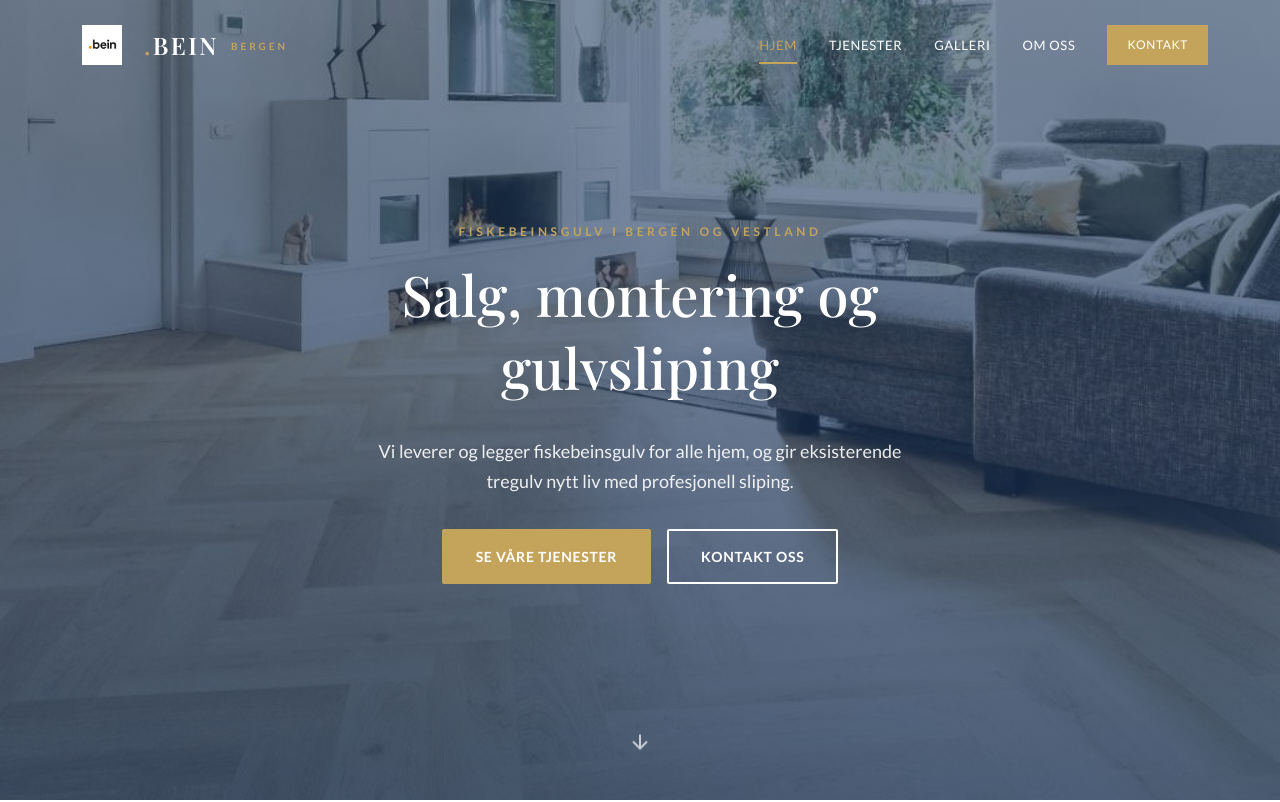
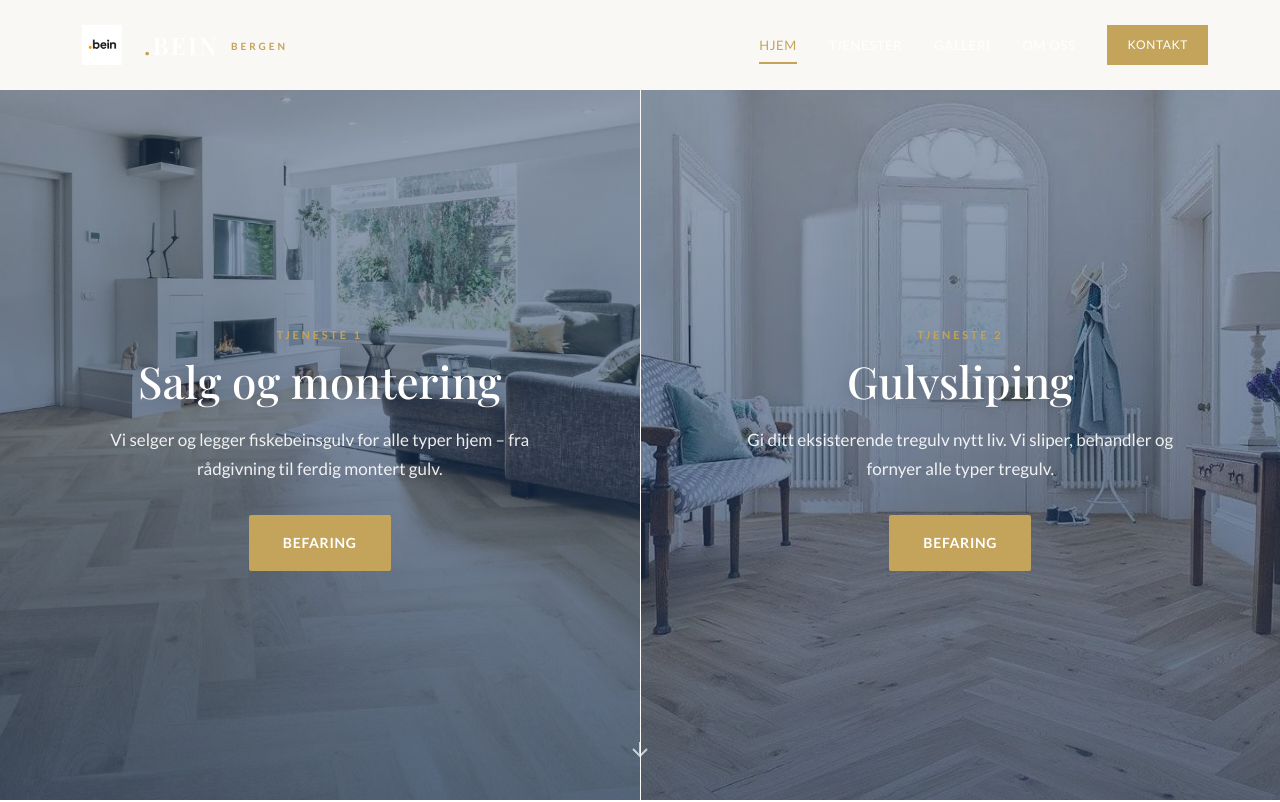
Before and after one commit to josuekongolo/beinbergen, a plain HTML site: page index.html in a window 1280 px wide. Shown: the top 802 px of the page. Drawn offline with nearby package versions, Linux system fonts and the light colour scheme.

Commit message:
Move service split to hero position as full-screen entry point
Replace the traditional hero section with a full-viewport two-panel
split showing both services (Salg og montering + Gulvsliping) as the
first thing visitors see — inspired by skelektro.no's approach.
Each panel has a background image, overlay, title, and Befaring button.
Side-by-side on desktop, stacked on mobile.

Co-Authored-By: Claude Opus 4.6 <noreply@anthropic.com>

```diff
--- a/css/styles.css
+++ b/css/styles.css
@@ -656,6 +656,132 @@ p:last-child { margin-bottom: 0; }
 }
 
 /* ========================================
+   Hero Split (Home - Two Services)
+   ======================================== */
+.hero-split {
+  position: relative;
+  display: flex;
+  flex-direction: column;
+  min-height: 100vh;
+  padding-top: var(--header-height);
+}
+
+.hero-split__panel {
+  position: relative;
+  flex: 1;
+  display: flex;
+  align-items: center;
+  justify-content: center;
+  overflow: hidden;
+  min-height: 50vh;
+}
+
+.hero-split__bg {
+  position: absolute;
+  top: 0;
+  left: 0;
+  width: 100%;
+  height: 100%;
+  object-fit: cover;
+  transition: transform 0.6s ease;
+}
+
+.hero-split__panel:hover .hero-split__bg {
+  transform: scale(1.03);
+}
+
+.hero-split__overlay {
+  position: absolute;
+  top: 0;
+  left: 0;
+  right: 0;
+  bottom: 0;
+  background: linear-gradient(180deg, rgba(27, 54, 93, 0.45) 0%, rgba(27, 54, 93, 0.7) 100%);
+  transition: background var(--transition-normal);
+}
+
+.hero-split__panel:hover .hero-split__overlay {
+  background: linear-gradient(180deg, rgba(27, 54, 93, 0.35) 0%, rgba(27, 54, 93, 0.6) 100%);
+}
+
+.hero-split__content {
+  position: relative;
+  z-index: 2;
+  text-align: center;
+  padding: var(--spacing-md);
+  max-width: 500px;
+}
+
+.hero-split__label {
+  display: inline-block;
+  font-size: 0.6875rem;
+  font-weight: 600;
+  letter-spacing: 0.25em;
+  text-transform: uppercase;
+  color: var(--color-accent);
+  margin-bottom: var(--spacing-xs);
+}
+
+.hero-split__title {
+  color: var(--color-white);
+  font-size: clamp(1.75rem, 4vw, 2.75rem);
+  margin-bottom: var(--spacing-sm);
+  text-shadow: 0 2px 15px rgba(0, 0, 0, 0.2);
+}
+
+.hero-split__text {
+  color: rgba(255, 255, 255, 0.9);
+  font-size: clamp(0.9rem, 1.5vw, 1.0625rem);
+  margin-bottom: var(--spacing-md);
+  line-height: 1.7;
+}
+
+.hero-split__scroll {
+  position: absolute;
+  bottom: var(--spacing-md);
+  left: 50%;
+  transform: translateX(-50%);
+  z-index: 3;
+  color: var(--color-white);
+  opacity: 0.7;
+  animation: bounce 2s infinite;
+  transition: opacity var(--transition-fast);
+}
+
+.hero-split__scroll:hover {
+  opacity: 1;
+}
+
+.hero-split__scroll svg {
+  width: 24px;
+  height: 24px;
+}
+
+@media (min-width: 768px) {
+  .hero-split {
+    flex-direction: row;
+  }
+
+  .hero-split__panel {
+    min-height: auto;
+  }
+}
+
+/* Divider line between panels (desktop) */
+@media (min-width: 768px) {
+  .hero-split__panel--left {
+    border-right: 1px solid rgba(255, 255, 255, 0.15);
+  }
+}
+
+/* Divider line between panels (mobile) */
+@media (max-width: 767px) {
+  .hero-split__panel--left {
+    border-bottom: 1px solid rgba(255, 255, 255, 0.15);
+  }
+}
+
+/* ========================================
    Page Hero (Inner Pages)
    ======================================== */
 .page-hero {
@@ -2117,6 +2243,18 @@ p:last-child { margin-bottom: 0; }
    Mobile Optimizations (max-width: 480px)
    ======================================== */
 @media (max-width: 480px) {
+  .hero-split__title {
+    font-size: 1.5rem;
+  }
+
+  .hero-split__text {
+    font-size: 0.875rem;
+  }
+
+  .hero-split__content {
+    padding: var(--spacing-sm);
+  }
+
   .hero__title {
     font-size: 1.75rem;
   }
--- a/index.html
+++ b/index.html
@@ -85,24 +85,29 @@
   </div>
 
   <main>
-    <!-- Hero Section -->
-    <section class="hero">
-      <div class="hero__bg">
-        <img src="images/hero-living-room.jpg" alt="" loading="eager">
-        <div class="hero__bg-overlay"></div>
-      </div>
-      <div class="container">
-        <div class="hero__content fade-in">
-          <span class="hero__label">Fiskebeinsgulv i Bergen og Vestland</span>
-          <h1 class="hero__title">Salg, montering og gulvsliping</h1>
-          <p class="hero__text">Vi leverer og legger fiskebeinsgulv for alle hjem, og gir eksisterende tregulv nytt liv med profesjonell sliping.</p>
-          <div class="hero__buttons">
-            <a href="#tjenester" class="btn btn--primary">Se våre tjenester</a>
-            <a href="kontakt.html" class="btn btn--outline-white">Kontakt oss</a>
-          </div>
+    <!-- Hero: Two Services Split -->
+    <section class="hero-split" id="tjenester">
+      <div class="hero-split__panel hero-split__panel--left">
+        <img src="images/hero-living-room.jpg" alt="Fiskebeinsgulv i stue" loading="eager" class="hero-split__bg">
+        <div class="hero-split__overlay"></div>
+        <div class="hero-split__content">
+          <span class="hero-split__label">Tjeneste 1</span>
+          <h2 class="hero-split__title">Salg og montering</h2>
+          <p class="hero-split__text">Vi selger og legger fiskebeinsgulv for alle typer hjem – fra rådgivning til ferdig montert gulv.</p>
+          <a href="kontakt.html" class="btn btn--primary">Befaring</a>
         </div>
       </div>
-      <a href="#intro" class="hero__scroll" aria-label="Scroll ned">
+      <div class="hero-split__panel hero-split__panel--right">
+        <img src="images/hero-hallway.jpg" alt="Gulvsliping av tregulv" loading="eager" class="hero-split__bg">
+        <div class="hero-split__overlay"></div>
+        <div class="hero-split__content">
+          <span class="hero-split__label">Tjeneste 2</span>
+          <h2 class="hero-split__title">Gulvsliping</h2>
+          <p class="hero-split__text">Gi ditt eksisterende tregulv nytt liv. Vi sliper, behandler og fornyer alle typer tregulv.</p>
+          <a href="kontakt.html" class="btn btn--primary">Befaring</a>
+        </div>
+      </div>
+      <a href="#om-oss" class="hero-split__scroll" aria-label="Scroll ned">
         <svg viewBox="0 0 24 24" fill="none" stroke="currentColor" stroke-width="2">
           <path d="M12 5v14M19 12l-7 7-7-7"/>
         </svg>
@@ -110,7 +115,7 @@
     </section>
 
     <!-- Introduction -->
-    <section id="intro" class="intro section">
+    <section id="om-oss" class="intro section">
       <div class="container">
         <div class="intro__grid">
           <div class="intro__content fade-in-left">
@@ -121,43 +126,9 @@
             <a href="om-oss.html" class="link-arrow">Les mer om oss</a>
           </div>
           <div class="intro__image fade-in-right">
-            <img src="images/hero-living-room.jpg" alt="Fiskebeinsgulv i stue med peis" loading="lazy">
+            <img src="images/hero-modern-living.jpg" alt="Fiskebeinsgulv i moderne stue" loading="lazy">
             <div class="intro__image-accent"></div>
           </div>
-        </div>
-      </div>
-    </section>
-
-    <!-- Two Services Split -->
-    <section id="tjenester" class="services-split section">
-      <div class="container">
-        <div class="section-header text-center fade-in">
-          <span class="section-label">Våre Tjenester</span>
-          <h2 class="section-title">Hva kan vi hjelpe deg med?</h2>
-        </div>
-
-        <div class="services-split__grid">
-          <article class="service-panel fade-in">
-            <div class="service-panel__image">
-              <img src="images/hero-living-room.jpg" alt="Fiskebeinsgulv i stue" loading="lazy">
-            </div>
-            <div class="service-panel__content">
-              <h3 class="service-panel__title">Salg og montering</h3>
-              <p class="service-panel__text">Vi selger og legger fiskebeinsgulv for alle typer hjem. Fra rådgivning og materialvalg til ferdig montert gulv – vi tar oss av hele prosessen.</p>
-              <a href="kontakt.html" class="btn btn--primary">Befaring</a>
-            </div>
-          </article>
-
-          <article class="service-panel fade-in">
-            <div class="service-panel__image">
-              <img src="images/hero-hallway.jpg" alt="Gulvsliping" loading="lazy">
-            </div>
-            <div class="service-panel__content">
-              <h3 class="service-panel__title">Gulvsliping</h3>
-              <p class="service-panel__text">Gi ditt eksisterende tregulv nytt liv. Vi sliper, behandler og fornyer alle typer tregulv – slik at de ser ut som nye igjen.</p>
-              <a href="kontakt.html" class="btn btn--primary">Befaring</a>
-            </div>
-          </article>
         </div>
       </div>
     </section>
```
